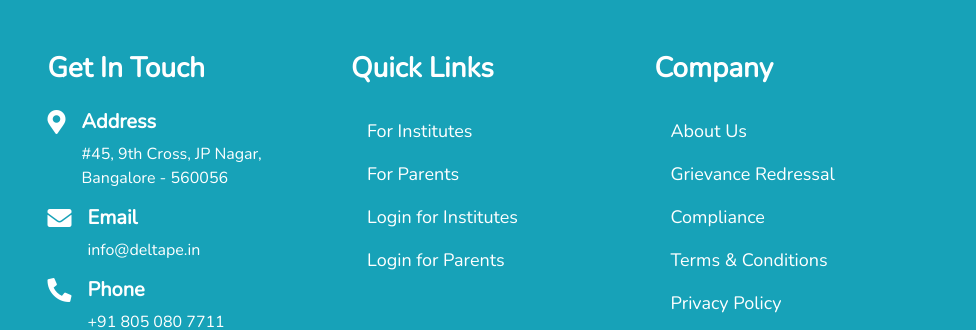
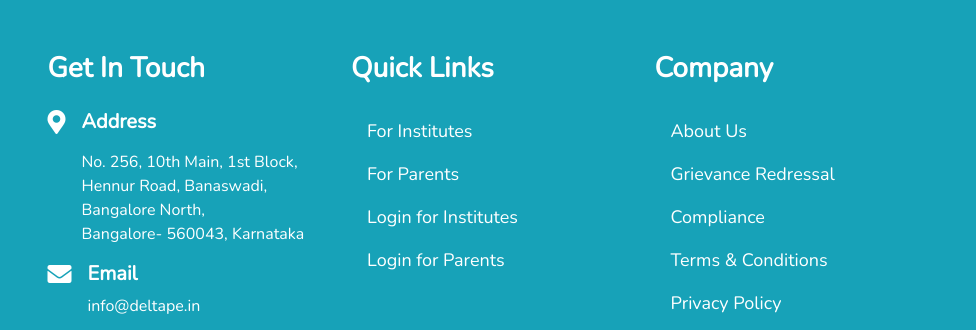
Before and after one commit to vinodtana/feepay, a plain HTML site: page index.html in a window 1280 px wide. Shown: the part 5167-5497 px from the top of the page, 304-1280 px from the left. Drawn offline with nearby package versions, Linux system fonts and the light colour scheme.

Commit message:
addingnew

```diff
--- a/index.html
+++ b/index.html
@@ -721,8 +721,10 @@
           <h4 class="fa fa-map-marker-alt text-primary"></h4>
           <div class="pl-3">
             <h5 class="text-white">Address</h5>
-            <p>#45, 9th Cross, JP Nagar, <br />
-              Bangalore - 560056
+            <p></p> No. 256, 10th Main, 1st Block,<br /> Hennur Road, Banaswadi, Bangalore North,<br /> Bangalore-
+            560043, Karnataka
+            <!-- #45, 9th Cross, JP Nagar, <br />
+              Bangalore - 560056 -->
             </p>
           </div>
         </div>
```
